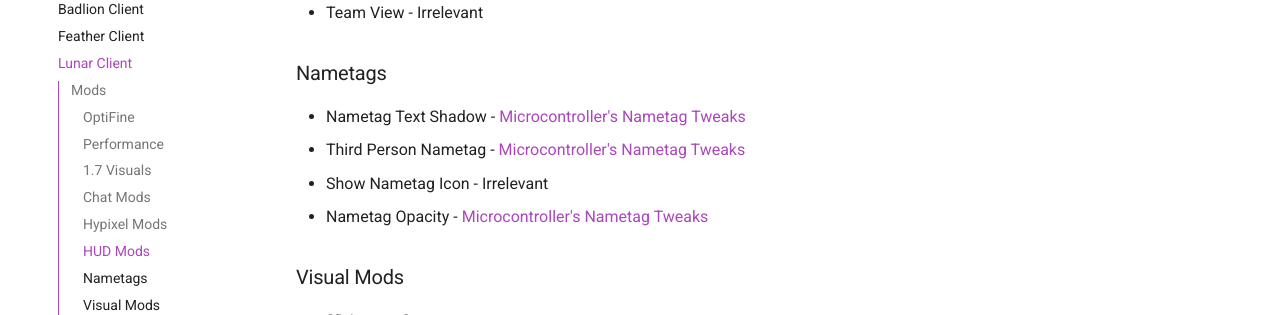
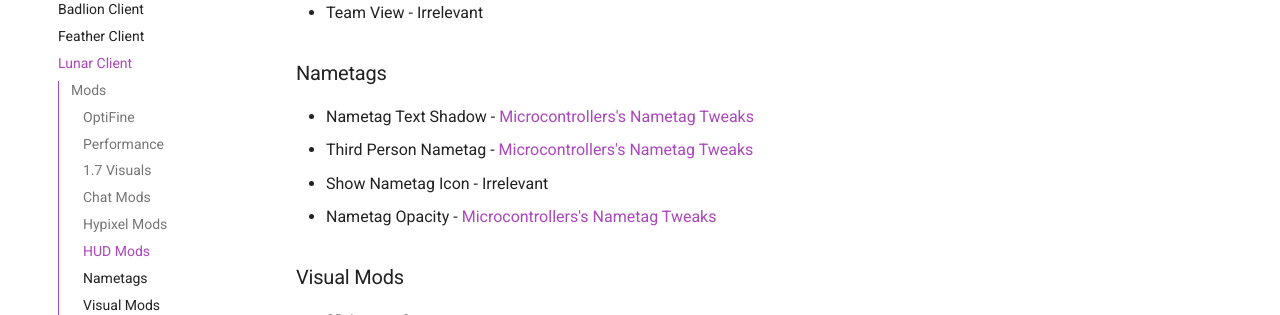
Before and after one commit to MicrocontrollersDev/Alternatives, an MkDocs documentation site: the page built from docs/latest/lunar.md, in a window 1280 px wide and 900 px high, scrolled down 2502 px. Shown: the part 153-468 px from the top of the window. Built offline with MkDocs 1.6.1 and Material for MkDocs 9.7.7, drawn with Linux system fonts in a browser that asks for light colours; comment, search, counter and statistics services are not loaded; some of the changed text lies outside the part shown.

Commit message:
fix grammar on my name

```diff
--- a/docs/latest/lunar.md
+++ b/docs/latest/lunar.md
@@ -19,7 +19,7 @@
 
 * Animations - Irrelevant
 * Hit Armor Color - [rizecookey's CookeyMod](https://github.com/rizecookey/CookeyMod/releases/latest)
-* Reduced Hurt Animation - [Microcontroller's Overlay Tweaks](https://modrinth.com/mod/overlaytweaks)
+* Reduced Hurt Animation - [Microcontrollers's Overlay Tweaks](https://modrinth.com/mod/overlaytweaks)
 
 ### Chat Mods
 
@@ -84,10 +84,10 @@
 
 ### Nametags
 
-* Nametag Text Shadow -  [Microcontroller's Nametag Tweaks](https://modrinth.com/mod/nametagtweaks)
-* Third Person Nametag - [Microcontroller's Nametag Tweaks](https://modrinth.com/mod/nametagtweaks)
+* Nametag Text Shadow -  [Microcontrollers's Nametag Tweaks](https://modrinth.com/mod/nametagtweaks)
+* Third Person Nametag - [Microcontrollers's Nametag Tweaks](https://modrinth.com/mod/nametagtweaks)
 * Show Nametag Icon - Irrelevant
-* Nametag Opacity - [Microcontroller's Nametag Tweaks](https://modrinth.com/mod/nametagtweaks)
+* Nametag Opacity - [Microcontrollers's Nametag Tweaks](https://modrinth.com/mod/nametagtweaks)
 
 ### Visual Mods
 
@@ -131,7 +131,7 @@
 
 * Shift Effects in Inventory - Vanilla
 * Show Achievements/Advancements - ?
-* Show Crosshair in Third Person - [Microcontroller's Crosshair Tweaks](https://modrinth.com/mod/crosshairtweaks)
+* Show Crosshair in Third Person - [Microcontrollers's Crosshair Tweaks](https://modrinth.com/mod/crosshairtweaks)
 
 #### Cosmetic Options
 
@@ -144,7 +144,7 @@
 * Borderless Fullscreen - [comp500's Borderless Mining](https://modrinth.com/mod/borderless-mining)
 * Disable Weather - [Lucaslah's Weather Changer](https://modrinth.com/mod/weather-changer)
 * Modern Keybind Handling - Vanilla
-* Minimal View Bobbing - [Microcontroller's Shake Tweaks](https://modrinth.com/mod/shaketweaks)
+* Minimal View Bobbing - [Microcontrollers's Shake Tweaks](https://modrinth.com/mod/shaketweaks)
 * Unfocused FPS Limiter - [juliand665's Dynamic FPS](https://modrinth.com/mod/dynamic-fps)
 
 #### Texture Pack Options
```
Also changed, not shown: docs/1.8.9/5zig.md (+1 -1 lines), docs/1.8.9/badlion_client.md (+1 -1 lines), docs/1.8.9/feather_client.md (+1 -1 lines), docs/1.8.9/lunar_client.md (+1 -1 lines).
